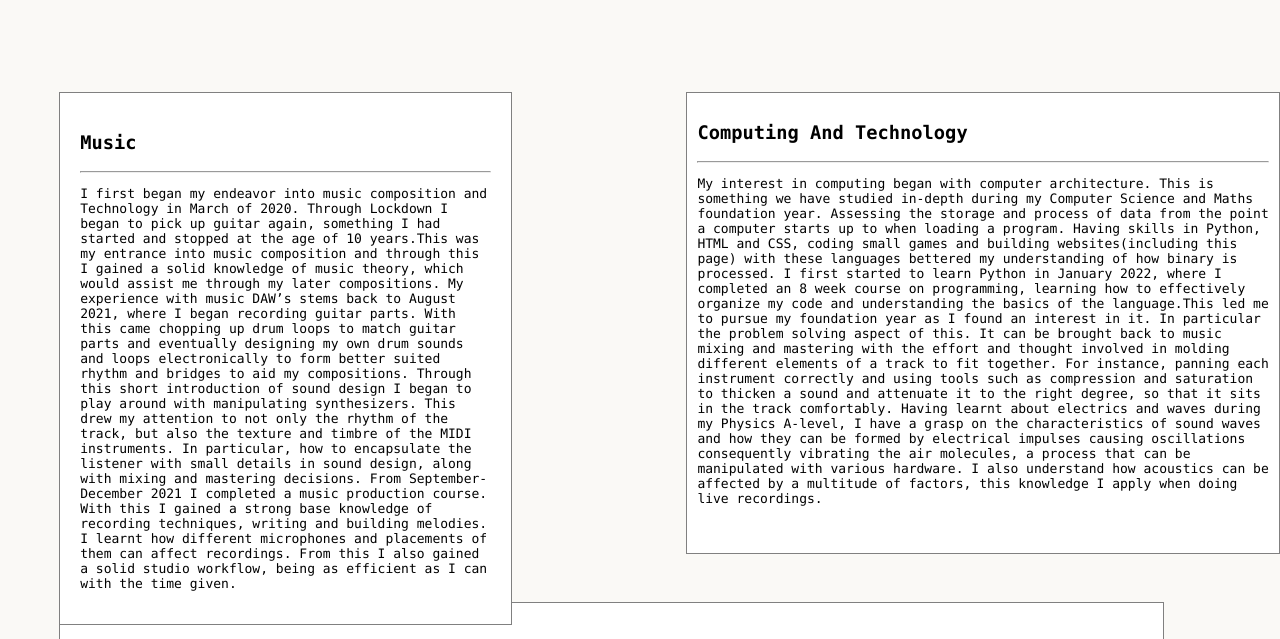
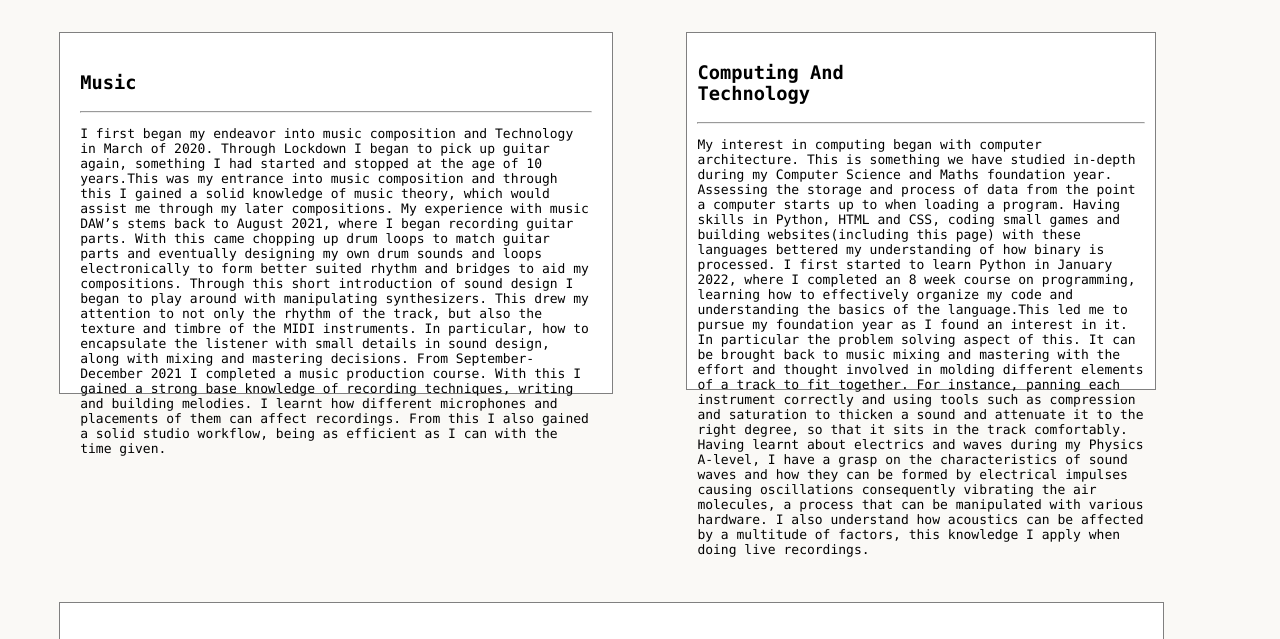
Before and after one commit to gmcbe/guymccabeportfolio, a plain HTML site: page index.html in a window 1280 px wide. Shown: the part 156-795 px from the top of the page. Drawn offline with Linux system fonts and the light colour scheme.

Commit message:
Update personal_gm.css

```diff
--- a/personal_gm.css
+++ b/personal_gm.css
@@ -1,5 +1,5 @@
 body{
-  background-color:#FAF9F6;
+  background-color:	#FAF9F6;
   font-family: sans-serif;
 }
 
@@ -55,10 +55,11 @@ background-color:white;
 position:absolute;
 float:right;
 margin-left:53%;
-height:55%;
+width:35%;
+height:42%;
 border:solid grey 1px;
 padding:10px;
-margin-top:240px;
+margin-top:180px;
 
 
 }
@@ -66,9 +67,11 @@ margin-top:240px;
 .music {
   border:solid grey 1px;
   position:absolute;
-  margin-top:240px;
+  margin-top:180px;
   margin-right:60%;
+  height:40%;
   padding: 20px;
+  width:40%;
   margin-left:4%;
   background-color:white;
 
```
